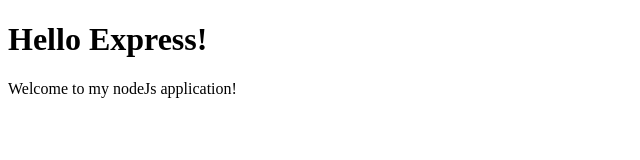
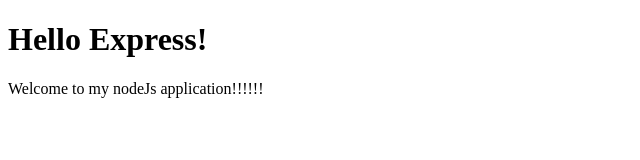
Before and after one commit to cperoni/web-server, a website: page public/index.html in a window 1280 px wide. Shown: the full height of the page, 0-640 px from the left. Drawn offline with Linux system fonts and the light colour scheme.

Commit message:
update index

```diff
--- a/public/index.html
+++ b/public/index.html
@@ -8,7 +8,7 @@
 
 <body>
     <h1>Hello Express!</h1>
-    <p>Welcome to my nodeJs application!</p>
+    <p>Welcome to my nodeJs application!!!!!!</p>
 </body>
 
 </html>
```
